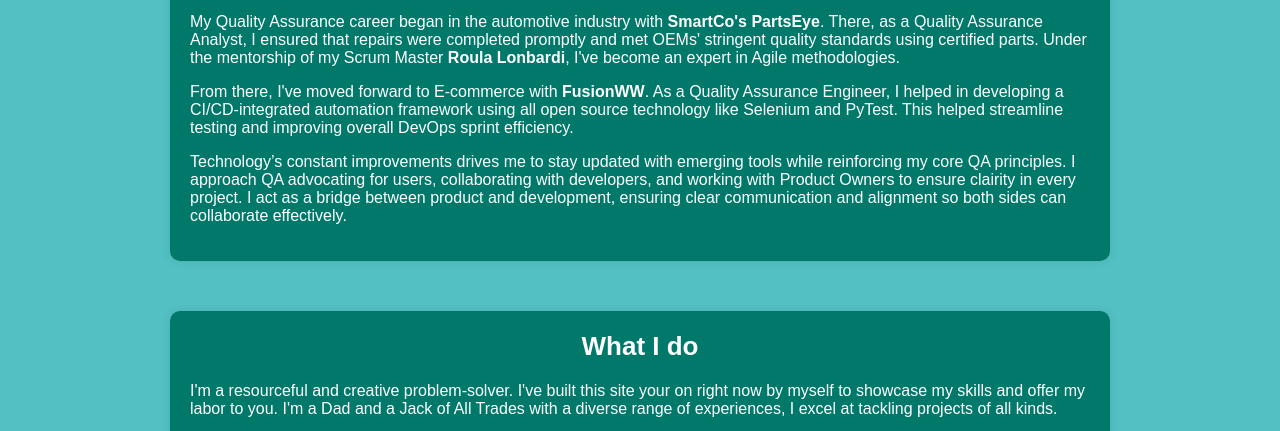
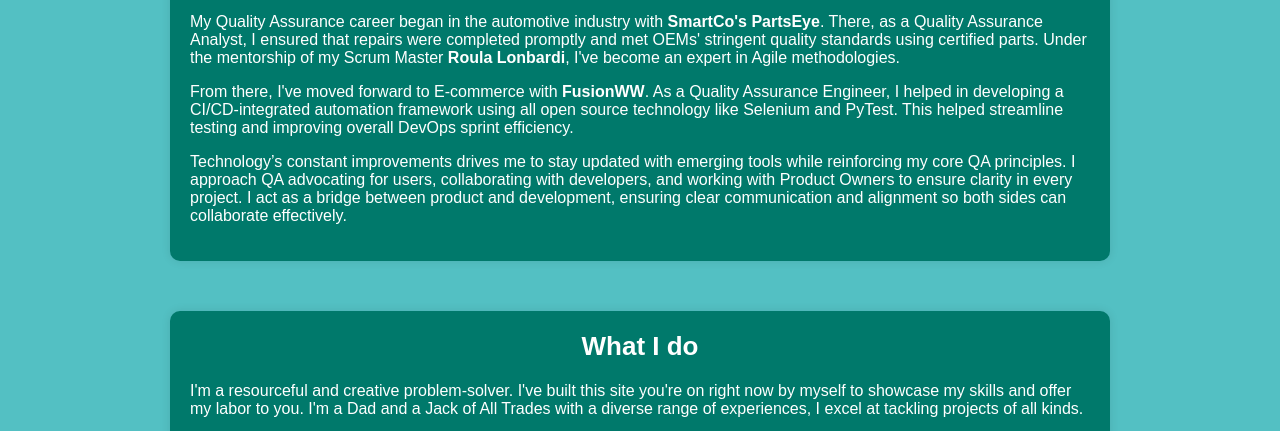
Before and after one commit to samableful/portfolio, a plain HTML site: page index.html in a window 1280 px wide. Shown: the part 338-769 px from the top of the page. Drawn offline with Linux system fonts and the light colour scheme.

Commit message:
Update index.html
spelling mistakes

```diff
--- a/index.html
+++ b/index.html
@@ -28,13 +28,13 @@
 	<p><span class="highlighted-text">I am Sam, Sam I am. </span> A Quality Assurance Engineer with a passion for making technology reliable and user friendly. With a foundation in hands-on experience and continuous learning, I help bridge the gap between technical jargon and users needs. </p>
 	<p>My Quality Assurance career began in the automotive industry with <a href="https://www.linkedin.com/company/smartcoservicesllc">SmartCo's PartsEye</a>. There, as a Quality Assurance Analyst, I ensured that repairs were completed promptly and met OEMs' stringent quality standards using certified parts.  Under the mentorship of my Scrum Master <a href="https://www.linkedin.com/in/roula-lombardi-763211a">Roula Lonbardi</a>, I've become an expert in Agile methodologies. </p>
 	<p>From there, I've moved forward to E-commerce with <a href="https://www.linkedin.com/company/fusion-worldwide">FusionWW</a>. As a Quality Assurance Engineer, I helped in developing a CI/CD-integrated automation framework using all open source technology like Selenium and PyTest.  This helped streamline testing and improving overall DevOps sprint efficiency.</p>
-	<p>Technology’s constant improvements drives me to stay updated with emerging tools while reinforcing my core QA principles.  I approach QA advocating for users, collaborating with developers, and working with Product Owners to ensure clairity in every project.  I act as a bridge between product and development, ensuring clear communication and alignment so both sides can collaborate effectively.</p>
+	<p>Technology’s constant improvements drives me to stay updated with emerging tools while reinforcing my core QA principles.  I approach QA advocating for users, collaborating with developers, and working with Product Owners to ensure clarity in every project.  I act as a bridge between product and development, ensuring clear communication and alignment so both sides can collaborate effectively.</p>
 	</section>
 </section>
 <section id="approach">
 	<div class="section">
 	<div class="title">What I do</div>
-	<p>I'm a resourceful and creative problem-solver. I've built this site your on right now by myself to showcase my skills and offer my labor to you. I'm a Dad and a Jack of All Trades with a diverse range of experiences, I excel at tackling projects of all kinds. </p>
+	<p>I'm a resourceful and creative problem-solver. I've built this site you're on right now by myself to showcase my skills and offer my labor to you. I'm a Dad and a Jack of All Trades with a diverse range of experiences, I excel at tackling projects of all kinds. </p>
 	<p>My focus allows me to dive deep into complex systems, quickly learning their overall structure to help in identifying inconsistencies and edge cases that others might overlook. I have a unique, outside perspective, enabling me to spot patterns and inefficiencies in workflows that improve overall product quality.</p>
 	<p>I thrive in fast-paced environments, adapting quickly to new challenges and finding creative solutions to problems. With a natural ability to analyze, troubleshoot, and optimize; I bring a fresh, detail-oriented approach to ensuring top-tier quality in every project.</p>
 	</section>
```
